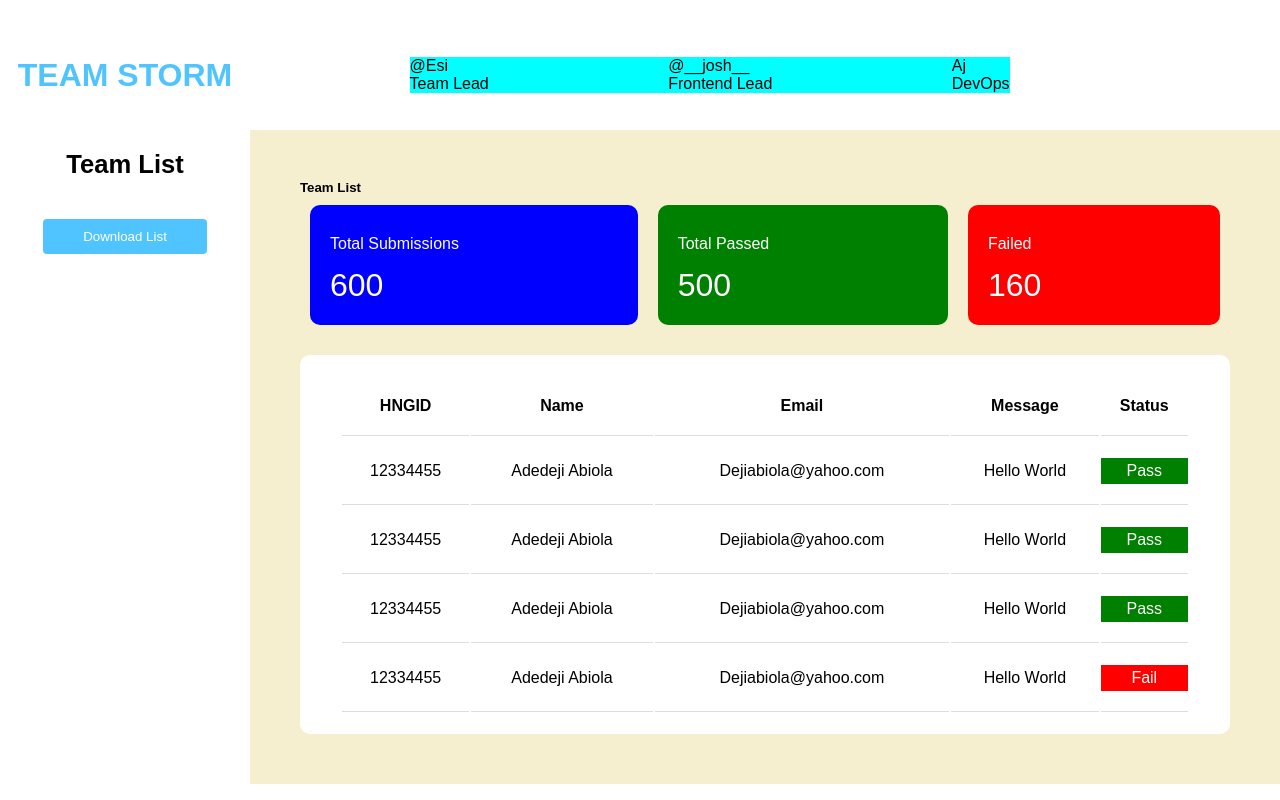
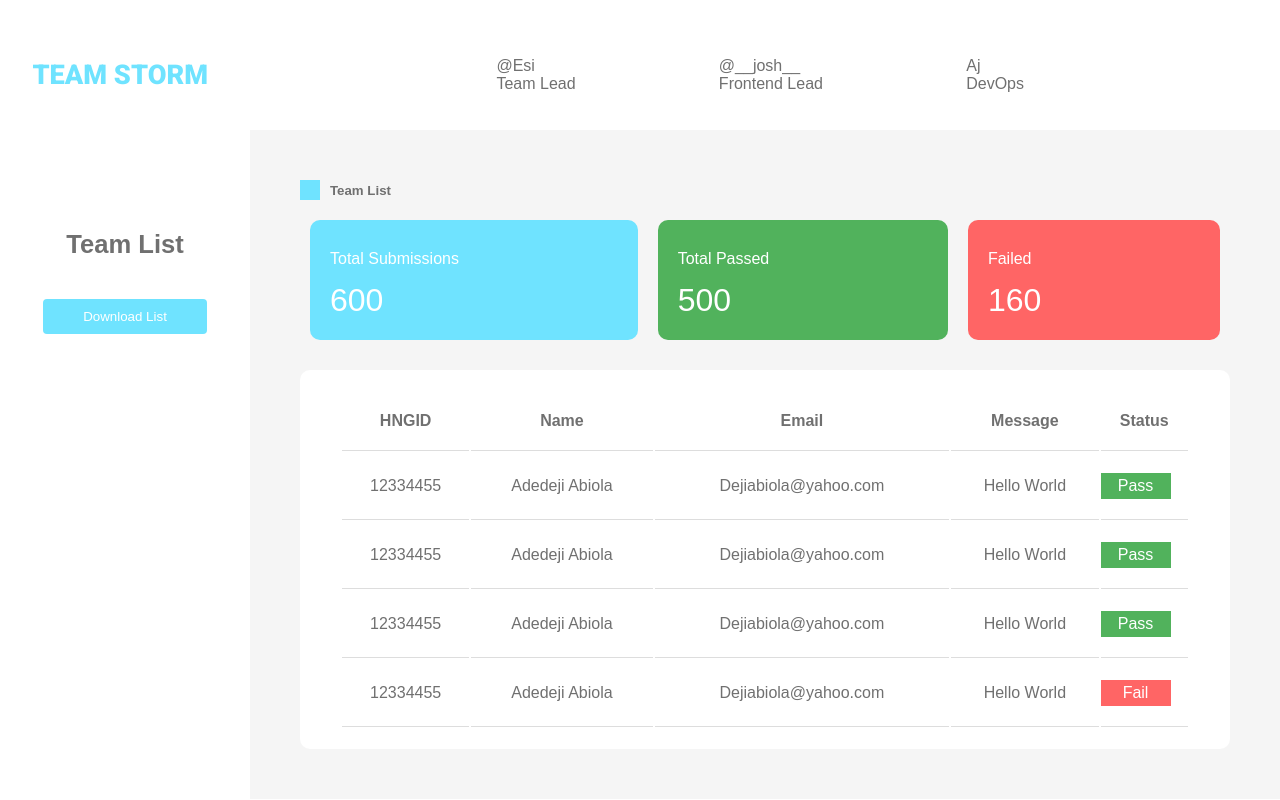
Before and after one commit to DestinyJunior/hng-storm-frontend, a PHP site: page / in a window 1280 px wide. Run offline with PHP 8.4, Linux system fonts and the light colour scheme.

Commit message:
commit changes

```diff
--- a/index.html
+++ b/index.html
@@ -4,6 +4,7 @@
   <meta charset="UTF-8">
   <meta name="viewport" content="width=device-width, initial-scale=1.0">
   <link rel="stylesheet" href="styles.css">
+  <link href="https://fonts.googleapis.com/css2?family=Roboto:wght@900&display=swap" rel="stylesheet">
   <title>Document</title>
 </head>
 <body>
@@ -30,7 +31,7 @@
       <button>Download List</button>
     </aside>
     <section>
-      <div>
+      <div class='flex'>
         <div class="list-color"></div>
         <h5>Team List</h5>
       </div>
--- a/styles.css
+++ b/styles.css
@@ -2,33 +2,50 @@
   box-sizing: border-box;
   margin: 0;
   padding: 0;
+}
+
+body {
+  color: #707070;
   font-family: sans-serif;
 }
 
-
 header {
+  width: 100vw;
   height: 100px;
   display: flex;
-  position: relative;
   align-items: center;
   padding-top: 50px;
   margin-bottom: 30px;
 }
 
 h1 {
-  width: 250px;
+  width: 350px;
   text-align: center;
-  color:#50c4ff;
+  color:#6FE3FF;
   text-transform: uppercase;
+  font-size: 1.7rem;
+  font-family: 'Roboto', sans-serif;
 }
 
 .leads-container {
-  width: 600px;
-  background-color: aqua;
+  padding: 0 20%;
+  width: 100%;
+  /* background-color: aqua; */
   display: flex;
   justify-content: space-between;
-  position: absolute;
-  left: 32%;
+}
+
+.flex {
+  display: flex;
+  align-items: center;
+  margin-bottom: 10px;
+}
+
+.list-color {
+  height: 20px;
+  width: 20px;
+  background-color: #6FE3FF;
+  margin-right: 10px;
 }
 
 .grid-container {
@@ -43,6 +60,7 @@ aside {
   display: flex;
   flex-direction: column;
   align-items: center;
+  padding-top: 100px;
 }
 
 aside h3 {
@@ -51,18 +69,19 @@ aside h3 {
 }
 
 aside button {
-  background-color: #50c4ff;
+  background-color: #6FE3FF;
   margin-bottom: 40px;
   border: none;
   outline: none;
   padding: 10px 40px;
   color: white;
   border-radius: 4px;
+  cursor: pointer;
 }
 
 section {
   padding: 50px;
-  background-color: #f5efcf;
+  background-color: #F5F5F5;
 }
 
 .graphics-cards-container {
@@ -91,15 +110,15 @@ section {
 }
 
 .card-one {
-  background-color: blue;
+  background-color: #6FE3FF;
 }
 
 .card-two {
-  background-color: green;
+  background-color: #51B25C;
 }
 
 .card-three {
-  background-color: red;
+  background-color: #FF6565;
 }
 
 table {
@@ -108,6 +127,7 @@ table {
   border-radius: 10px;
   text-align: left;
   padding: 20px 40px;
+  overflow: auto;
 }
 
 
@@ -122,13 +142,57 @@ table th, table td {
 
 
 .pass {
-  background-color: green;
+  background-color: #51B25C;
   color: white;
   padding: 4px;
+  width: 80%;
 }
 
 .fail {
-  background-color: red;
+  background-color: #FF6565;
   color: white;
   padding: 4px;
+  width: 80%;
 }
+
+@media (max-width: 1000px) {
+  .grid-container {
+    grid-template-columns: 200px 1fr;
+  }
+
+  section {
+    padding: 20px;
+  }
+
+  h1 {
+    width: 200px;
+    font-size: 1.5rem
+  }
+}
+
+@media (max-width: 786px) {
+  .grid-container {
+    display: block;
+  }
+
+  aside {
+    padding: 20px;
+    display: flex;
+    flex-direction: row;
+    align-items: center;
+    justify-content: center;
+    /* padding-top: 100px; */
+  }
+
+  aside h3 {
+    margin-right: 30px;
+  }
+
+  .leads-container {
+    padding: 0 10%;
+    width: 100%;
+    /* background-color: aqua; */
+    display: flex;
+    justify-content: space-between;
+  }
+}
```
